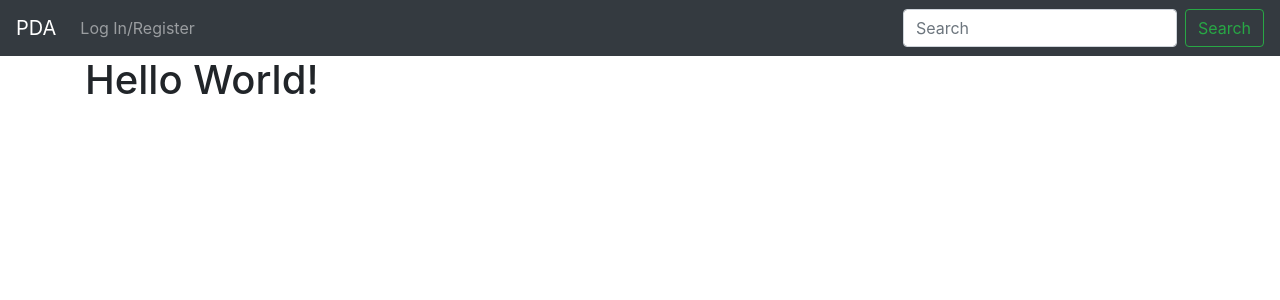
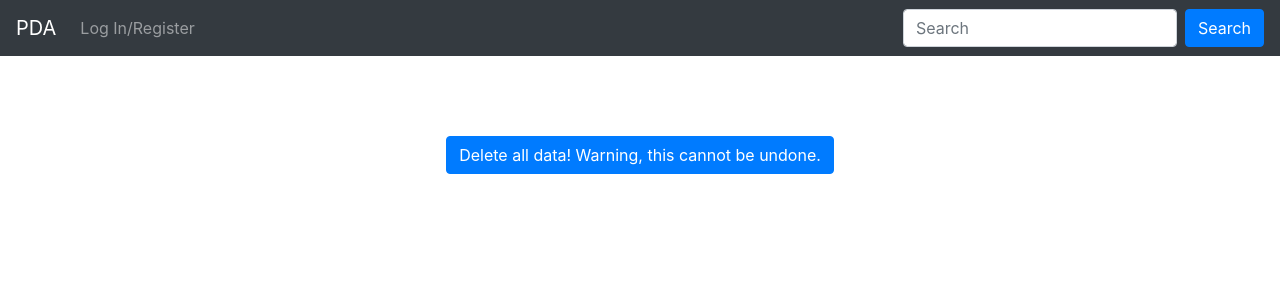
Before and after one commit to cewhitsett/PDA, a Flask app: page /dashboard in a window 1280 px wide. Shown: the top 300 px of the page. Run offline with Flask 2, Linux system fonts and the light colour scheme; parts of the project's set-up code (start-up, migrations or seed data) failed here and were passed over; some libraries are stand-ins or nearby versions.

Commit message:
Mostly visual fixes. Add ability to delete all journals in dashboard

```diff
--- a/app.py
+++ b/app.py
@@ -55,6 +55,7 @@ def before_request():
 
 # Catch 404 errors
 @app.errorhandler(404)
+@app.errorhandler(405)
 def pnf(e):
     return redirect(url_for(".page_not_found"))
 
@@ -85,7 +86,7 @@ class Entry(db.Model):
                            nullable=False)
 
     journal    = db.relationship("Journal",
-                    backref=db.backref("entries",lazy=True))
+                    backref=db.backref("entries",cascade="all, delete-orphan", lazy=True))
 
 
 # Following is a ton of different getters for journals and entries. Basically,
@@ -99,7 +100,13 @@ def get_journals(user_id):
     return journals
 
 def get_journal_obj(js):
-    obj = [{"link":j.id, "name":j.name, "desc":j.desc} for j in js]
+    obj = [
+        {
+            "link":j.id, "name":j.name,
+            "desc":j.desc,"entries":j.entries
+        }
+        for j in js
+    ]
     return obj
 
 def get_entries(journal_id):
@@ -112,7 +119,7 @@ def get_entries_obj(es):
         data = {
             "title": entry.title,
             "body":  entry.body,
-            "date":  entry.date.strftime("%B %d, %Y at %-I:%M %p"),
+            "date":  entry.date.strftime("Created %B %d, %Y at %-I:%M %p"),
             "link":  entry.id
         }
         obj.append(data)
@@ -128,7 +135,7 @@ def get_entry_obj(entry_id):
     obj = {
         "title": entry.title,
         "body":  entry.body,
-        "date":  entry.date.strftime("%B %d, %Y at %-I:%M %p"),
+        "date":  entry.date.strftime("Created %B %d, %Y at %-I:%M %p"),
         "link":  entry.id,
         "jid":   entry.journal_id
     }
@@ -203,7 +210,7 @@ def entry(ident):
 @app.route("/login")
 @oidc.require_login
 def login():
-    return redirect(url_for(".dashboard"))
+    return redirect(url_for(".journals"))
 
 @app.route("/logout")
 def logout():
@@ -240,5 +247,25 @@ def newentry(ident):
     db.session.commit()
     return redirect(url_for('.entry', ident=e.id))
 
+@app.route("/deletejournal",methods=["POST"])
+@oidc.require_login
+def deletejournal():
+
+    user_id = oidc.user_getfield("sub")
+
+    js = Journal.query.filter_by(user=user_id).all()
+
+    for j in js:
+        j.entries.clear()
+        db.session.add(j)
+    db.session.commit()
+
+    Journal.query.filter_by(user=user_id).delete()
+
+    db.session.commit()
+    return redirect(url_for(".index"))
+
 if __name__ == "__main__":
+    delete_it()
+    create_it()
     app.run(debug=True)
--- a/templates/dashboard.html
+++ b/templates/dashboard.html
@@ -1,6 +1,33 @@
 {% extends "layout.html" %}
 {% block title %}Profile{% endblock %}
 {% block body %}
-<h1> Hello World!</h1>
+<div class="a-cont">
+  <button type="button" class="btn btn-primary" data-toggle="modal" id="delButt" data-target="#confirmModal">
+    Delete all data! Warning, this cannot be undone.
+  </button>
+</div>
+
+<div class="modal fade" id="confirmModal" tabindex="-1" role="dialog" aria-labelledby="confirmLabel" aria-hidden="true">
+  <div class="modal-dialog" role="document">
+    <div class="modal-content">
+      <div class="modal-header">
+        <h5 class="modal-title" id="confirmLabel">Deletion Confirmation</h5>
+        <button type="button" class="close" data-dismiss="modal" aria-label="Close">
+          <span aria-hidden="true">&times;</span>
+        </button>
+      </div>
+      <div class="modal-body">
+        Are you sure you want to delete all your data?
+      </div>
+      <div class="modal-footer">
+        <button type="button" class="btn btn-primary" data-dismiss="modal">Exit</button>
+        <form method="post" action="/deletejournal">
+        <button class="btn btn-secondary" type="submit" >Confirm Deletion</button>
+        </form>
+      </div>
+    </div>
+  </div>
+</div>
+
 
 {% endblock %}
--- a/templates/entry.html
+++ b/templates/entry.html
@@ -2,10 +2,12 @@
 {% block title %}Journals{% endblock %}
 {% block body %}
 <h1>{{entry.title}}</h1>
-<h3>{{entry.date}}</h3>
+<h5>{{entry.date}}</h5>
 
 <p>
   {{entry.body}}
 </p>
-<a href="/journal/{{entry.jid}}">Back to Journal</a>
+<div class="a-cont">
+<a  class="btn btn-primary" role="button" href="/journal/{{entry.jid}}">Back to Journal</a>
+<div>
 {% endblock %}
--- a/templates/layout.html
+++ b/templates/layout.html
@@ -5,9 +5,23 @@
     <meta charset="utf-8">
     <meta name="viewport" content="width=device-width, initial-scale=1, shrink-to-fit=no">
 
-    <!-- Bootstrap CSS -->
     <link rel="stylesheet" href="https://stackpath.bootstrapcdn.com/bootstrap/4.3.1/css/bootstrap.min.css" integrity="sha384-ggOyR0iXCbMQv3Xipma34MD+dH/1fQ784/j6cY/iJTQUOhcWr7x9JvoRxT2MZw1T" crossorigin="anonymous">
 
+    <!-- Custom CSS -->
+    <style>
+      h1, h5 {
+        text-align: center;
+      }
+      h5 {
+        padding-bottom: 1em;
+      }
+      .a-cont {
+        text-align: center;
+      }
+      #delButt {
+        margin-top: 5em;
+      }
+    </style>
     <title>PDA | {% block title %}{% endblock %}</title>
   </head>
   <body>
@@ -37,7 +51,7 @@
         </ul>
         <form class="form-inline">
           <input class="form-control mr-sm-2" type="text" placeholder="Search" aria-label="Search">
-          <button class="btn btn-outline-success my-2 my-sm-0" type="submit">Search</button>
+          <button class="btn btn-primary my-2 my-sm-0" type="submit">Search</button>
         </form>
       </div>
     </nav>
```
Also changed, not shown: templates/form.html (+5 -3 lines), templates/journal.html (+17 -5 lines), templates/journals.html (+23 -5 lines), README.md.
